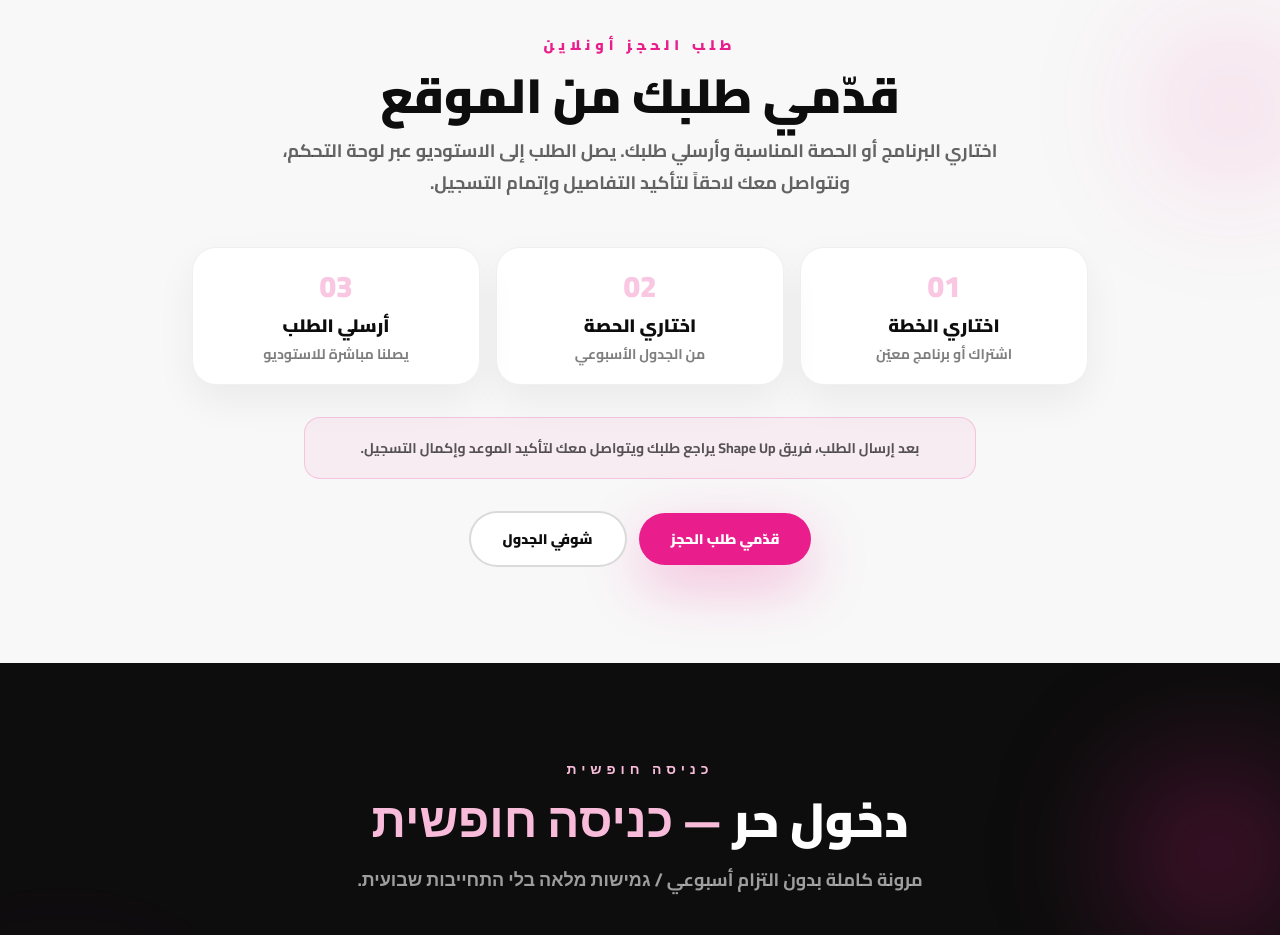
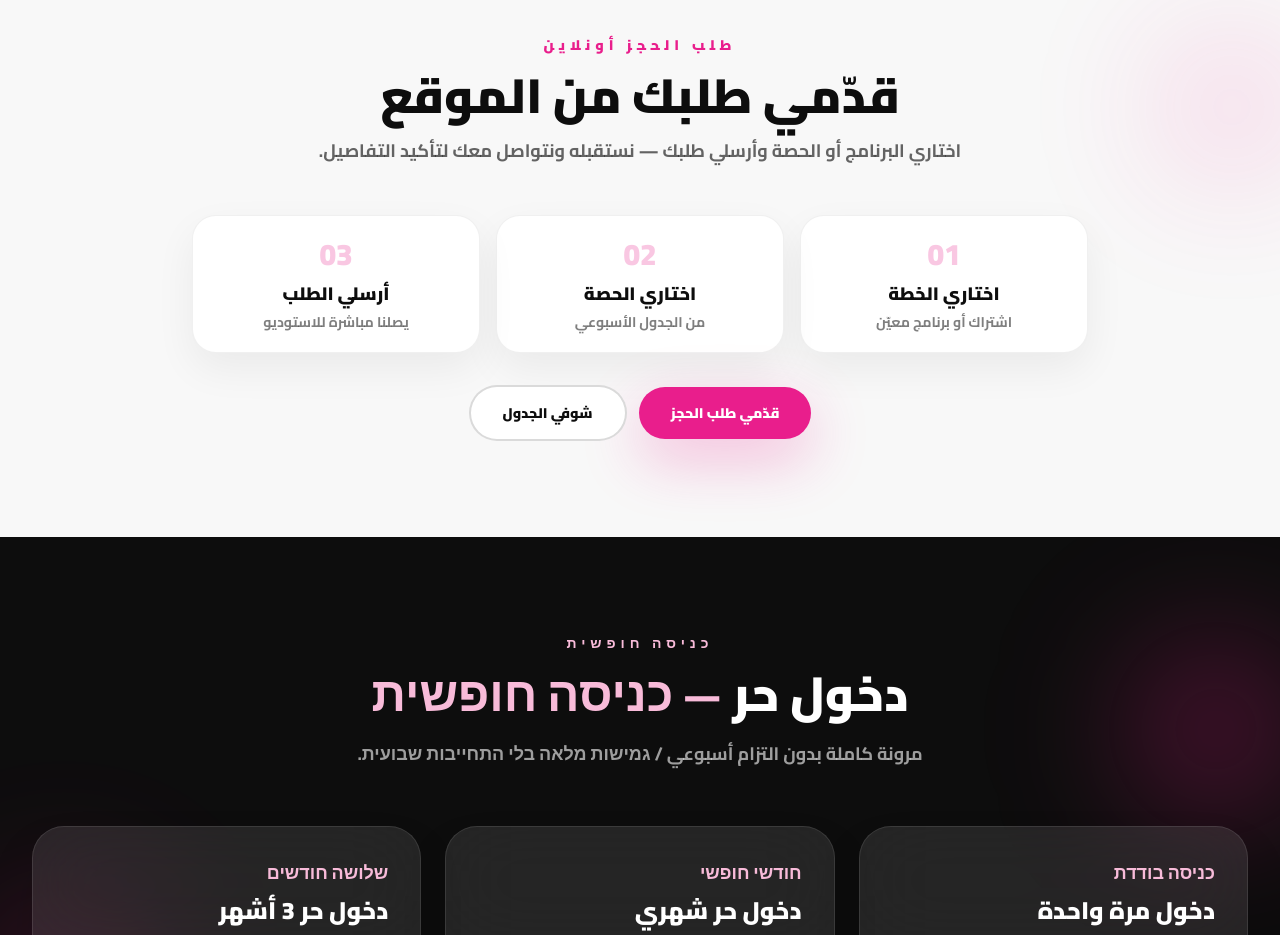
Before and after one commit to m7madi8/linda, a React (Vite) app: page / in a window 1280 px wide. Shown: the part 4840-5775 px from the top of the page. Built offline with nearby package versions, Linux system fonts and the light colour scheme; what tailwindcss-rtl would draw is missing.

Commit message:
Booking component updated

```diff
--- a/src/components/Booking.jsx
+++ b/src/components/Booking.jsx
@@ -23,8 +23,7 @@ export default function Booking() {
           <p className="text-sm font-black uppercase tracking-[0.35em] text-pink">طلب الحجز أونلاين</p>
           <h2 className="mt-4 text-4xl font-black sm:text-5xl">قدّمي طلبك من الموقع</h2>
           <p className="mt-4 text-lg font-bold leading-8 text-black/60">
-            اختاري البرنامج أو الحصة المناسبة وأرسلي طلبك. يصل الطلب إلى الاستوديو عبر لوحة التحكم،
-            ونتواصل معك لاحقاً لتأكيد التفاصيل وإتمام التسجيل.
+            اختاري البرنامج أو الحصة وأرسلي طلبك — نستقبله ونتواصل معك لتأكيد التفاصيل.
           </p>
         </motion.div>
 
@@ -56,18 +55,6 @@ export default function Booking() {
           whileInView={{ opacity: 1, y: 0 }}
           viewport={{ once: true }}
           transition={{ duration: 0.5, delay: 0.12 }}
-          className="mx-auto mt-8 max-w-2xl rounded-2xl border border-pink/20 bg-pink/5 px-5 py-4 text-center"
-        >
-          <p className="text-sm font-bold leading-7 text-black/65">
-            بعد إرسال الطلب، فريق Shape Up يراجع طلبك ويتواصل معك لتأكيد الموعد وإكمال التسجيل.
-          </p>
-        </motion.div>
-
-        <motion.div
-          initial={{ opacity: 0, y: 20 }}
-          whileInView={{ opacity: 1, y: 0 }}
-          viewport={{ once: true }}
-          transition={{ duration: 0.5, delay: 0.15 }}
           className="mx-auto mt-8 flex max-w-xl flex-col items-center gap-3 sm:flex-row sm:justify-center"
         >
           <Link
```
